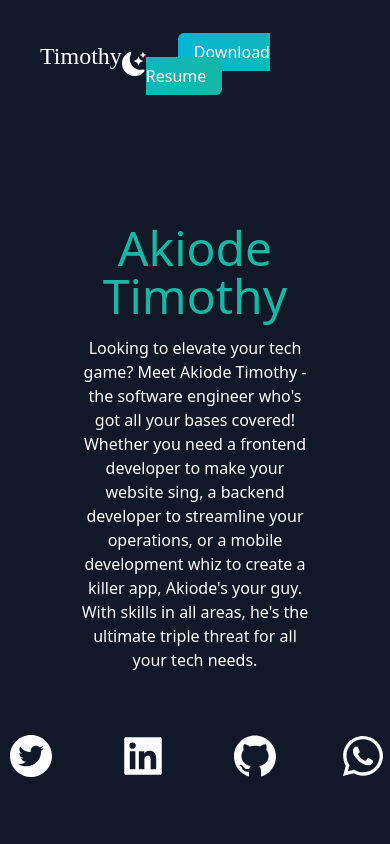
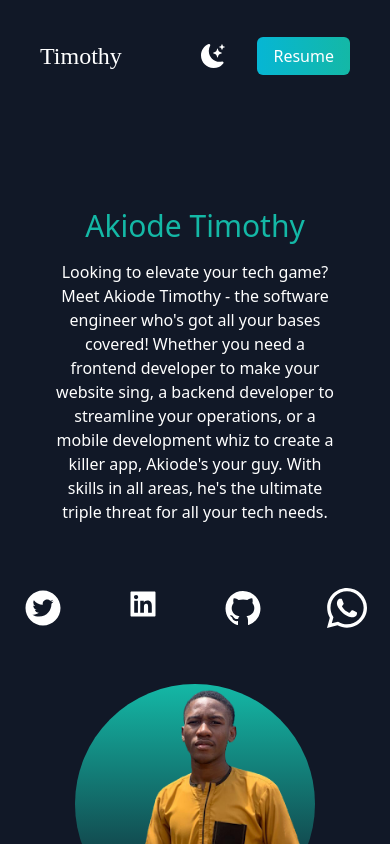
Before and after one commit to Timbaron/Myportfolio, a Next.js app: page / in a window 390 px wide. Shown: the top 844 px of the page. Built offline with nearby package versions, Linux system fonts and the light colour scheme.

Commit message:
fix page responsiveness

```diff
--- a/pages/index.js
+++ b/pages/index.js
@@ -49,51 +49,52 @@ export default function Home() {
                   href="https://drive.google.com/file/d/1yUMJZeKXjtW0165nB3zfC4DxozNsM4XX/view?usp=sharing"
                   download="AkiodeTimothy_Resume.pdf"
                 >
-                  Download Resume
+                  Resume
                 </a>
               </li>
             </ul>
           </nav>
 
-          <div className="text-center p-10">
-            <h2 className="text-5xl py-2 text-teal-500 font-medium md:text-6xl">
+          <div className="text-center px-4 py-10 md:px-10">
+            <h2 className="text-3xl md:text-6xl py-2 text-teal-500 font-medium">
               Akiode Timothy
             </h2>
-            <h3 className="text-1xl py-2 md:text-2xl dark:text-white">
+            <h3 className="text-base md:text-2xl py-2 dark:text-white">
               {`Looking to elevate your tech game? Meet Akiode Timothy - the software engineer who's got all your bases covered! Whether you need a frontend developer to make your website sing, a backend developer to streamline your operations, or a mobile development whiz to create a killer app, Akiode's your guy. With skills in all areas, he's the ultimate triple threat for all your tech needs.`}
             </h3>
           </div>
-          <div className="text-5xl flex justify-center gap-16 py-3 text-gray-500 dark:text-white">
+          <div className="flex justify-center gap-16 py-3 md:py-6 text-black dark:text-white">
             <a
               href="https://twitter.com/akiode_timothy"
               target="_blank"
               rel="noopener noreferrer"
+              className="w-12 md:w-16"
             >
-              <AiFillTwitterCircle />
+              <AiFillTwitterCircle className="h-12 w-10 md:h-14 md:w-12" />
             </a>
             <a
               href="https://www.linkedin.com/in/timothy-akiode-7b772a164/"
               target="_blank"
               rel="noopener noreferrer"
             >
-              <AiFillLinkedin />
+              <AiFillLinkedin className="h-10 w-8 md:h-14 md:w-12 " />
             </a>
             <a
               href="http://github.com/timbaron"
               target="_blank"
               rel="noopener noreferrer"
             >
-              <AiFillGithub />
+              <AiFillGithub className="h-12 w-10 md:h-14 md:w-12" />
             </a>
             <a
               href="https://wa.me/2348149792957?text=Hello%20Timothy%2C%20my%20name%20is%20_______.%20I%20got%20your%20contact%20from%20your%20portfolio."
               target="_blank"
               rel="noopener noreferrer"
             >
-              <FaWhatsapp className="h-13 w-10" />
+              <FaWhatsapp className="h-12 w-10 md:h-14 md:w-12" />
             </a>
           </div>
-          <div className="relative mx-auto bg-gradient-to-b from-teal-500 rounded-full w-80 h-80 mt-20 overflow-hidden md:h-96 md:w-96">
+          <div className="relative mx-auto bg-gradient-to-b from-teal-500 rounded-full w-60 h-60 md:w-96 md:h-96 mt-10 md:mt-20 overflow-hidden">
             <Image
               src={timothy}
               alt="Timothy"
```
